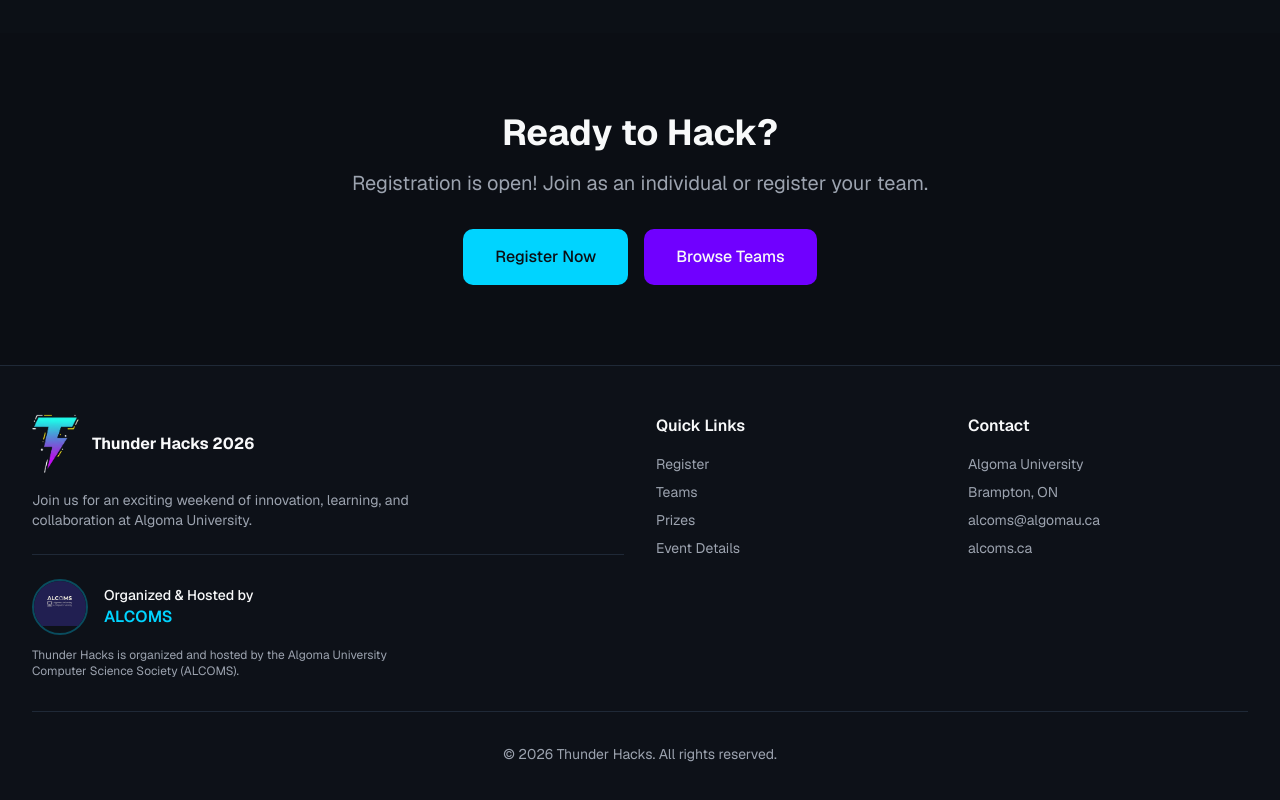
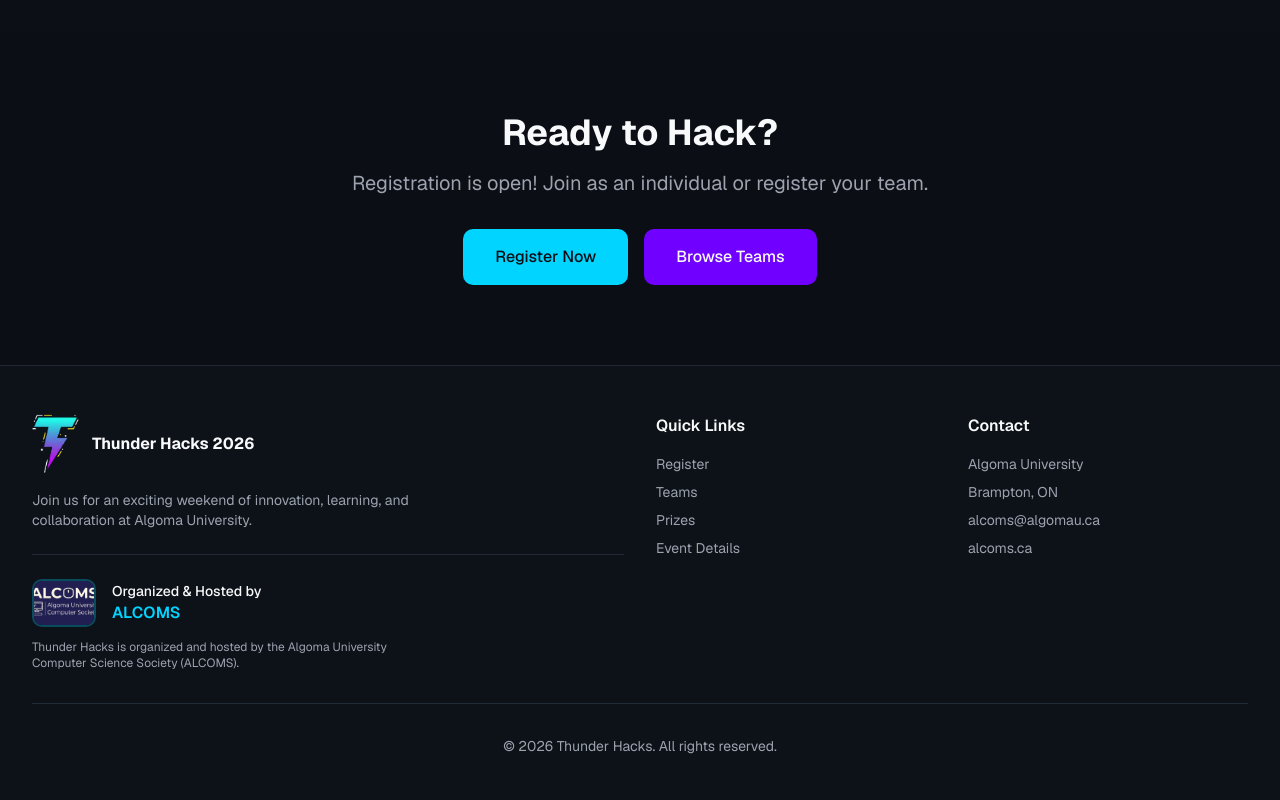
Before and after one commit to minhajuddinm/thunderhacks-2026, a Next.js app: page / in a window 1280 px wide. Shown: the part 1566-2366 px from the top of the page. Built offline with nearby package versions, Linux system fonts and the light colour scheme.

Commit message:
fix: update footer to display rectangular ALCOMS logo
Adjust footer container for rectangular logo and proper scaling.

Co-authored-by: Muhammad Minhajuddin <170195221+Miniman4520@users.noreply.github.com>

```diff
--- a/components/footer.tsx
+++ b/components/footer.tsx
@@ -31,13 +31,13 @@ export function Footer() {
                   rel="noopener noreferrer"
                   className="block flex-shrink-0"
                 >
-                  <div className="w-14 h-14 rounded-full overflow-hidden border-2 border-[#00D4FF]/30 hover:border-[#00D4FF] transition-colors">
+                  <div className="w-16 h-12 rounded-lg overflow-hidden border-2 border-[#00D4FF]/30 hover:border-[#00D4FF] transition-colors">
                     <Image
-                      src="/images/alcoms-logo.jpg"
+                      src="/images/alcoms-circle.png"
                       alt="ALCOMS - Algoma University Computer Society"
-                      width={56}
-                      height={56}
-                      className="object-cover scale-125"
+                      width={64}
+                      height={48}
+                      className="object-cover w-full h-full"
                     />
                   </div>
                 </a>
```
Also changed, not shown: public/images/alcoms-circle.png (added), public/images/alcoms-circle.svg (added).
